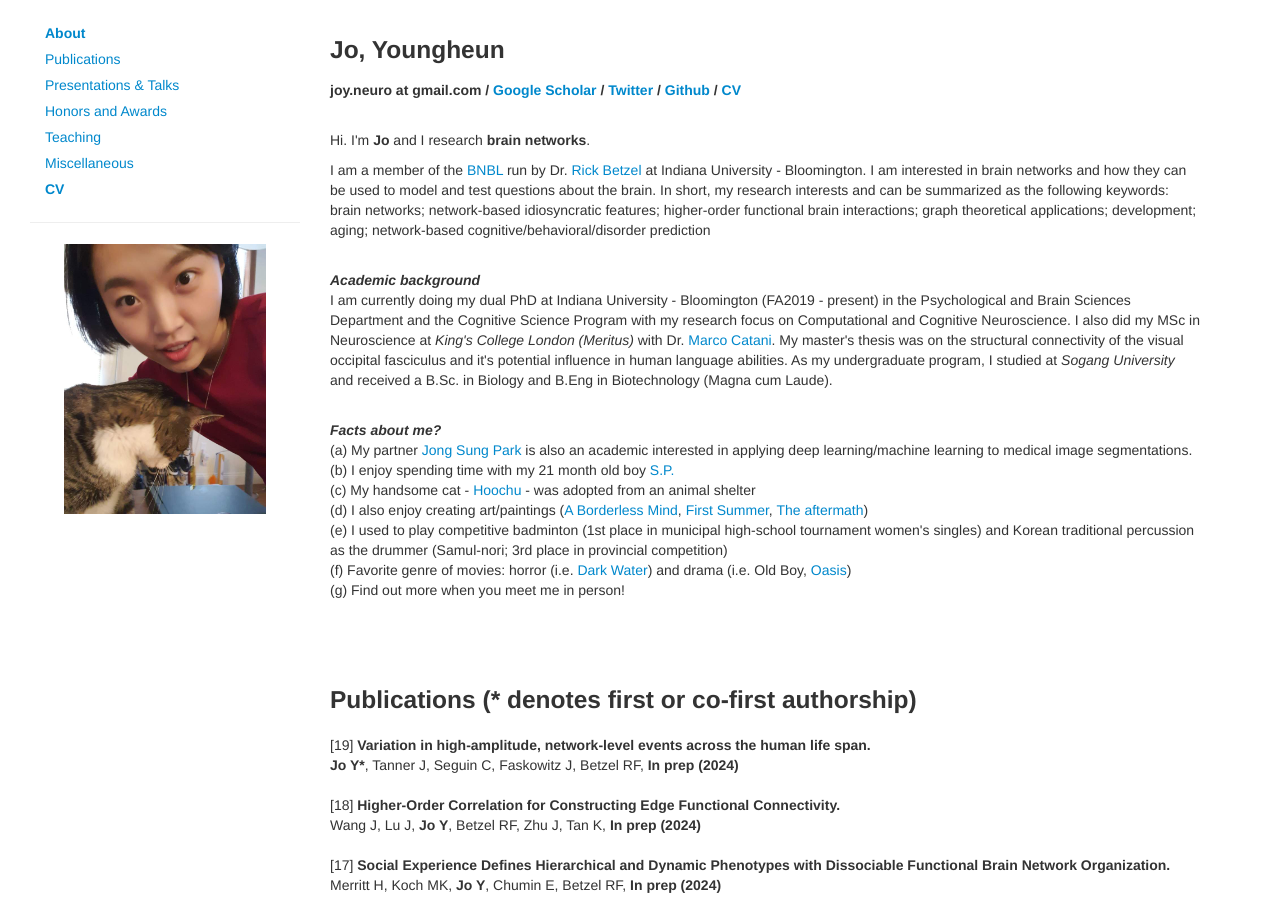
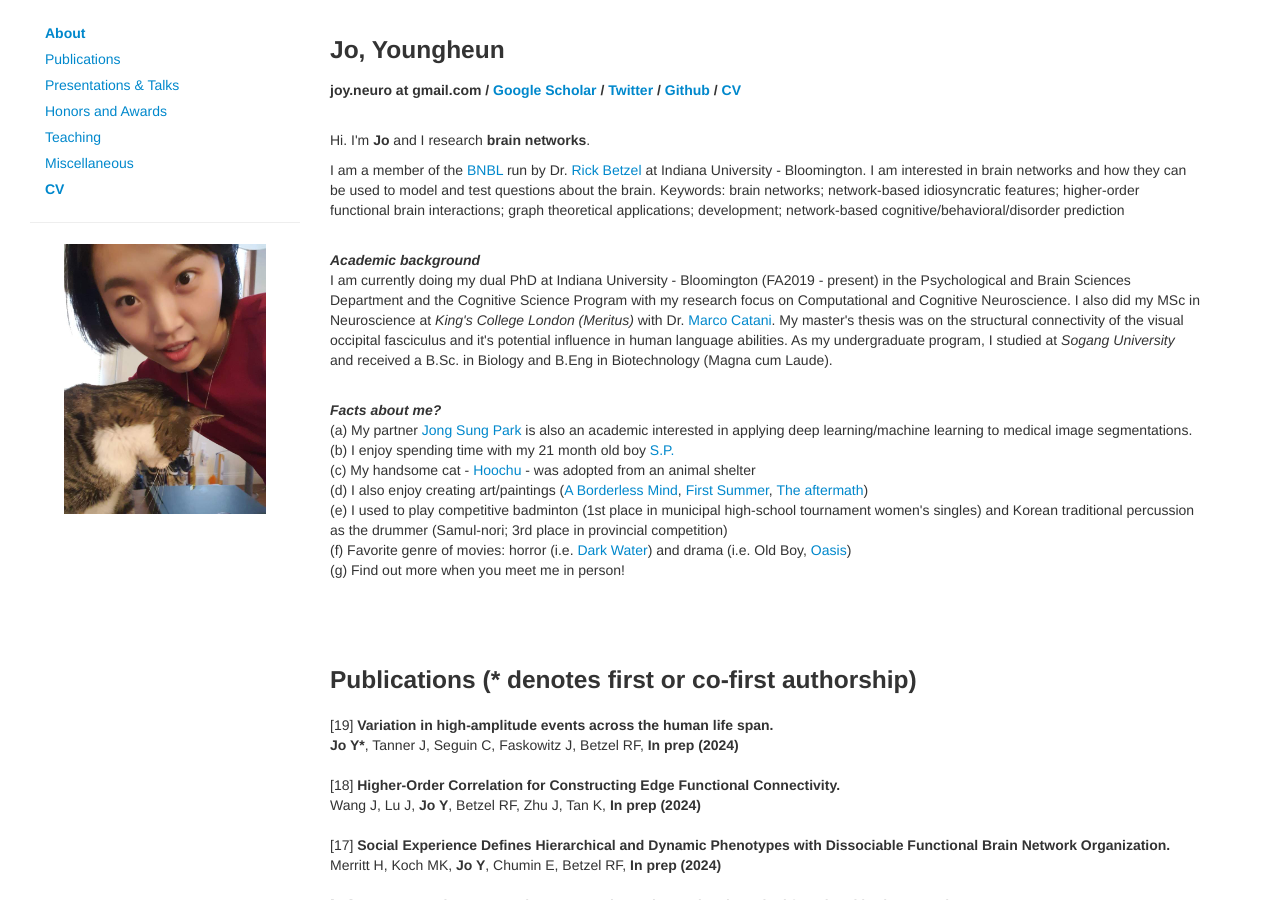
Before and after one commit to joy-neuro/joy-neuro.github.io, a Jekyll site: the page index.html, which Jekyll copies as it is, in a window 1280 px wide and 900 px high. Built offline with Jekyll 4.4.1, drawn with Linux system fonts in a browser that asks for light colours; nearby versions of some CDN libraries; comment, search, counter and statistics services are not loaded.

Commit message:
Update index.html

```diff
--- a/index.html
+++ b/index.html
@@ -78,8 +78,10 @@
             </p>
             <p>
                 I am a member of the <a target="_blank" href="https://www.brainnetworkslab.com/">BNBL</a> run by Dr. <a target="_blank" href= "https://scholar.google.com/citations?user=3j9gqsEAAAAJ&hl=en&oi=ao">Rick Betzel</a> at Indiana University - Bloomington.
-                I am interested in brain networks and how they can be used to model and test questions about the brain. In short, my research interests and can be summarized as the following keywords: brain networks; network-based idiosyncratic features; higher-order functional brain interactions; graph theoretical
-applications; development; aging; network-based cognitive/behavioral/disorder prediction
+                I am interested in brain networks and how they can be used to model and test questions about the brain.
+
+                Keywords: brain networks; network-based idiosyncratic features; higher-order functional brain interactions; graph theoretical
+applications; development; network-based cognitive/behavioral/disorder prediction
             </p>
             </br>
             <p>
@@ -115,7 +117,7 @@ applications; development; aging; network-based cognitive/behavioral/disorder pr
                 <div class="media-body">
                     <p class="media-heading">
                         [19] <strong>
-                             Variation in high-amplitude, network-level events across the human life span.
+                             Variation in high-amplitude events across the human life span.
                      </strong><br>
                         <strong>Jo Y*</strong>, Tanner J, Seguin C, Faskowitz J, Betzel RF, <strong>In prep (2024)</strong>
                         <!--<a target="_blank"
```
